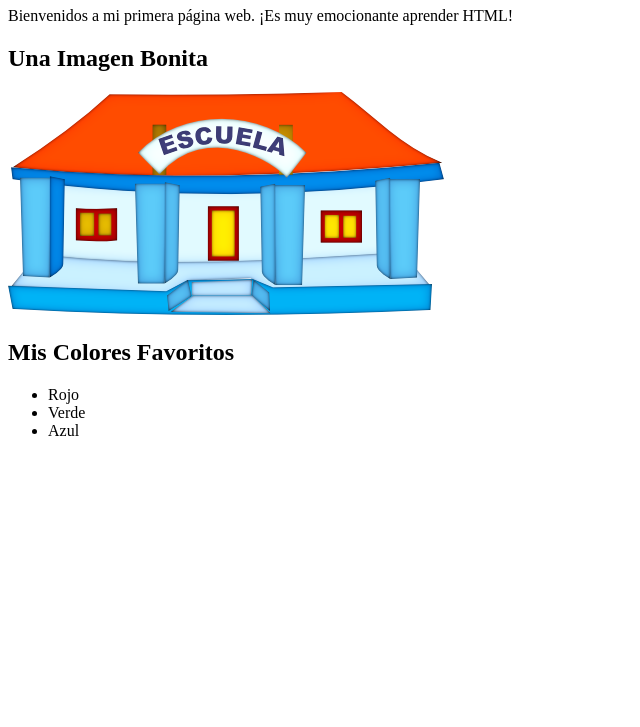
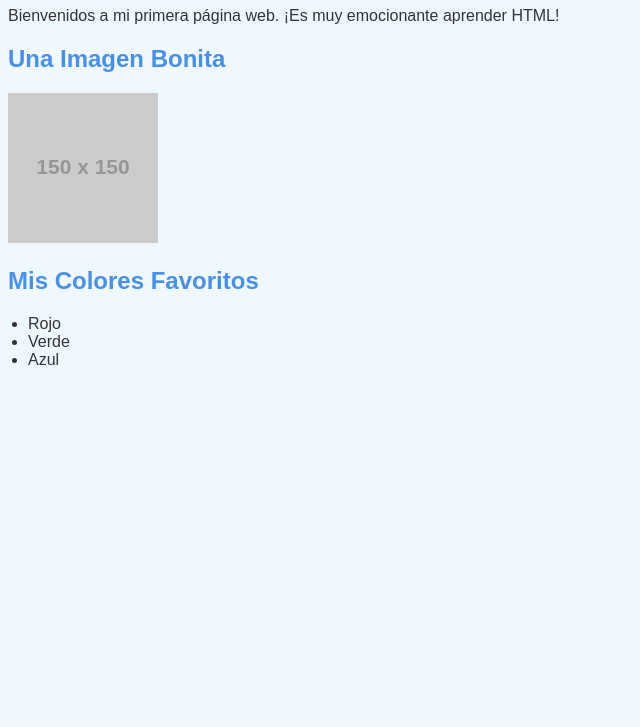
Before and after one commit to GonchiGit/GonchiGit.github.io, a plain HTML site: page index.html in a window 1280 px wide. Shown: the part 73-800 px from the top of the page, without its empty margins (0-640 px from the left). Drawn offline with Linux system fonts and the light colour scheme; placeholder pictures from the web are drawn by us.

Commit message:
Update index.html

```diff
--- a/index.html
+++ b/index.html
@@ -4,13 +4,31 @@
     <meta charset="UTF-8">
     <meta name="viewport" content="width=device-width, initial-scale=1.0">
     <title>Mi Primera Página Web</title>
+    <style>
+        /* Estilo para el fondo de la página */
+        body {
+            background-color: #f0f8ff; /* Color de fondo, puedes cambiar el código del color */
+            color: #333; /* Color del texto para un buen contraste */
+            font-family: Arial, sans-serif; /* Fuente del texto */
+        }
+
+        /* Estilo para los encabezados */
+        h1, h2 {
+            color: #4a90e2; /* Color de los encabezados */
+        }
+
+        /* Estilo para las listas */
+        ul {
+            padding-left: 20px; /* Espaciado a la izquierda de las listas */
+        }
+    </style>
 </head>
 <body>
     <h1>¡Hola, Mundo!</h1>
     <p>Bienvenidos a mi primera página web. ¡Es muy emocionante aprender HTML!</p>
 
     <h2>Una Imagen Bonita</h2>
-    <img src="escuela.png" alt="Imagen de ejemplo">
+    <img src="https://via.placeholder.com/150" alt="Imagen de ejemplo">
 
     <h2>Mis Colores Favoritos</h2>
     <ul>
```
